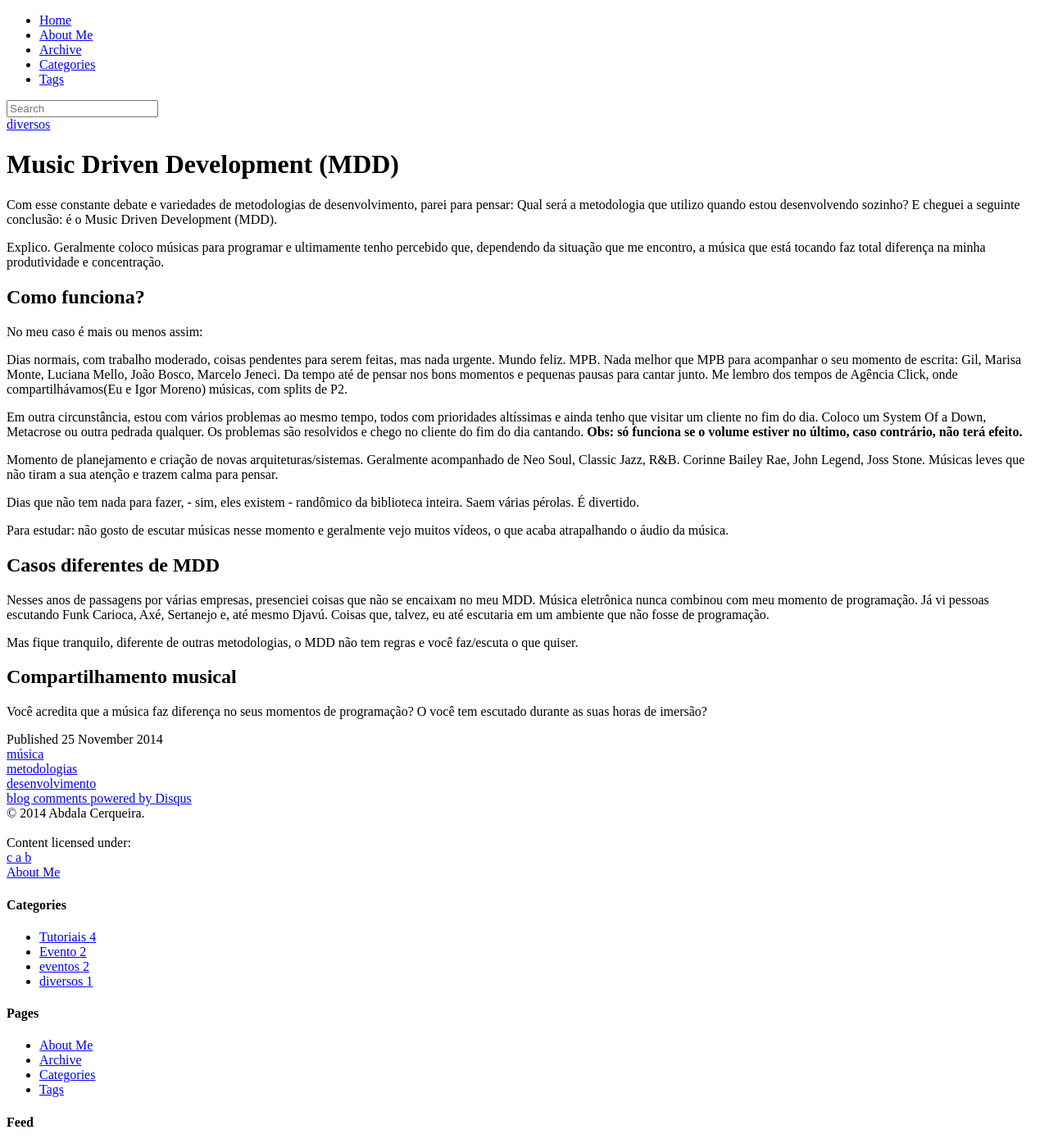
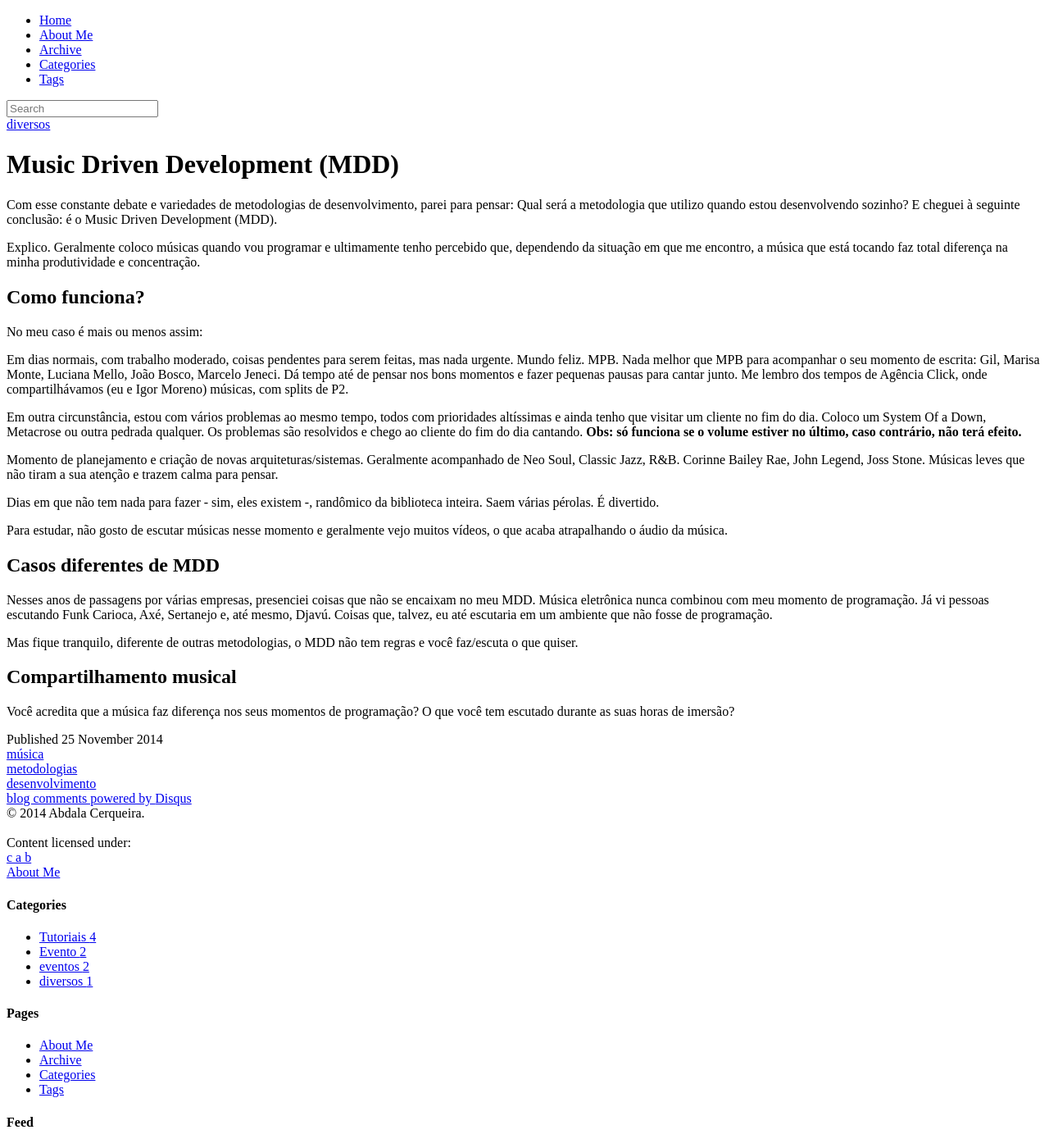
Before and after one commit to abdala/abdala.github.io, a Jekyll site: the page built from _posts/2014-11-25-mdd.markdown, in a window 1280 px wide and 1400 px high. Shown: the whole window at 82% size. Built offline with Jekyll 4.4.1, drawn with Linux system fonts in a browser that asks for light colours; nearby versions of some CDN libraries; library files that are not in the unit come from our copies; comment, search, counter and statistics services are not loaded.

Commit message:
Correções da revisora

```diff
--- a/_posts/2014-11-25-mdd.markdown
+++ b/_posts/2014-11-25-mdd.markdown
@@ -11,30 +11,30 @@
 - desenvolvimento
 ---
 
-Com esse constante debate e variedades de metodologias de desenvolvimento, parei para pensar: Qual será a metodologia que utilizo quando estou desenvolvendo sozinho? E cheguei a seguinte conclusão: é o Music Driven Development (MDD).
+Com esse constante debate e variedades de metodologias de desenvolvimento, parei para pensar: Qual será a metodologia que utilizo quando estou desenvolvendo sozinho? E cheguei à seguinte conclusão: é o Music Driven Development (MDD).
 
-Explico. Geralmente coloco músicas para programar e ultimamente tenho percebido que, dependendo da situação que me encontro, a música que está tocando faz total diferença na minha produtividade e concentração.
+Explico. Geralmente coloco músicas quando vou programar e ultimamente tenho percebido que, dependendo da situação em que me encontro, a música que está tocando faz total diferença na minha produtividade e concentração.
 
 ## Como funciona?
 
 No meu caso é mais ou menos assim:
 
-Dias normais, com trabalho moderado, coisas pendentes para serem feitas, mas nada urgente. Mundo feliz. MPB. Nada melhor que MPB para acompanhar o seu momento de escrita: Gil, Marisa Monte, Luciana Mello, João Bosco, Marcelo Jeneci. Da tempo até de pensar nos bons momentos e pequenas pausas para cantar junto. Me lembro dos tempos de Agência Click, onde compartilhávamos(Eu e Igor Moreno) músicas, com splits de P2.
+Em dias normais, com trabalho moderado, coisas pendentes para serem feitas, mas nada urgente. Mundo feliz. MPB. Nada melhor que MPB para acompanhar o seu momento de escrita: Gil, Marisa Monte, Luciana Mello, João Bosco, Marcelo Jeneci. Dá tempo até de pensar nos bons momentos e fazer pequenas pausas para cantar junto. Me lembro dos tempos de Agência Click, onde compartilhávamos (eu e Igor Moreno) músicas, com splits de P2.
 
-Em outra circunstância, estou com vários problemas ao mesmo tempo, todos com prioridades altíssimas e ainda tenho que visitar um cliente no fim do dia. Coloco um System Of a Down, Metacrose ou outra pedrada qualquer. Os problemas são resolvidos e chego no cliente do fim do dia cantando. **Obs: só funciona se o volume estiver no último, caso contrário, não terá efeito.**
+Em outra circunstância, estou com vários problemas ao mesmo tempo, todos com prioridades altíssimas e ainda tenho que visitar um cliente no fim do dia. Coloco um System Of a Down, Metacrose ou outra pedrada qualquer. Os problemas são resolvidos e chego ao cliente do fim do dia cantando. **Obs: só funciona se o volume estiver no último, caso contrário, não terá efeito.**
 
 Momento de planejamento e criação de novas arquiteturas/sistemas. Geralmente acompanhado de Neo Soul, Classic Jazz, R&B. Corinne Bailey Rae, John Legend, Joss Stone. Músicas leves que não tiram a sua atenção e trazem calma para pensar.
 
-Dias que não tem nada para fazer, - sim, eles existem - randômico da biblioteca inteira. Saem várias pérolas. É divertido.
+Dias em que não tem nada para fazer - sim, eles existem -, randômico da biblioteca inteira. Saem várias pérolas. É divertido.
 
-Para estudar: não gosto de escutar músicas nesse momento e geralmente vejo muitos vídeos, o que acaba atrapalhando o áudio da música.
+Para estudar, não gosto de escutar músicas nesse momento e geralmente vejo muitos vídeos, o que acaba atrapalhando o áudio da música.
 
 ## Casos diferentes de MDD
 
-Nesses anos de passagens por várias empresas, presenciei coisas que não se encaixam no meu MDD. Música eletrônica nunca combinou com meu momento de programação. Já vi pessoas escutando Funk Carioca, Axé, Sertanejo e, até mesmo Djavú. Coisas que, talvez, eu até escutaria em um ambiente que não fosse de programação.
+Nesses anos de passagens por várias empresas, presenciei coisas que não se encaixam no meu MDD. Música eletrônica nunca combinou com meu momento de programação. Já vi pessoas escutando Funk Carioca, Axé, Sertanejo e, até mesmo, Djavú. Coisas que, talvez, eu até escutaria em um ambiente que não fosse de programação.
 
 Mas fique tranquilo, diferente de outras metodologias, o MDD não tem regras e você faz/escuta o que quiser.
 
 ## Compartilhamento musical
 
-Você acredita que a música faz diferença no seus momentos de programação? O você tem escutado durante as suas horas de imersão?
+Você acredita que a música faz diferença nos seus momentos de programação? O que você tem escutado durante as suas horas de imersão?
```
